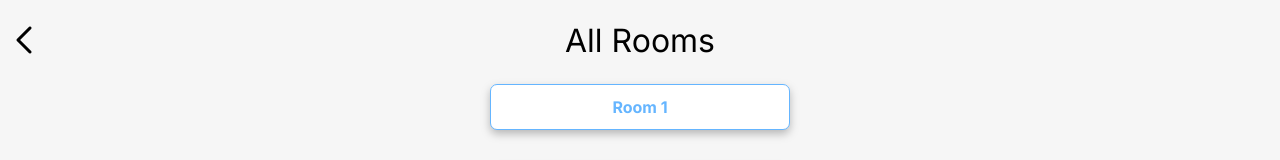
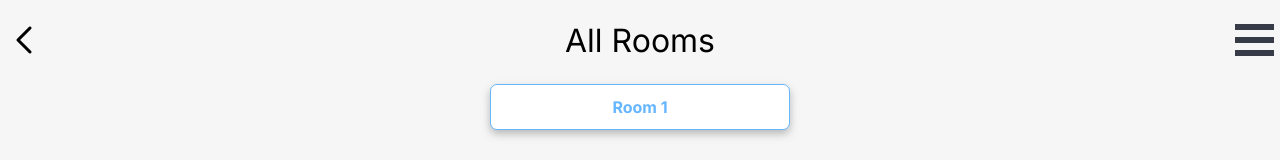
Before and after one commit to ben-me/capstone-project, a Next.js app: page /rooms in a window 1280 px wide. Shown: the top 160 px of the page. Built offline with nearby package versions, Linux system fonts and the light colour scheme.

Commit message:
import component in pages

```diff
--- a/components/Header.js
+++ b/components/Header.js
@@ -6,6 +6,8 @@ export default function Header({ title }) {
 
 const Headline = styled.h1`
   text-align: center;
+  margin-top: 0;
+  padding-top: 1.3rem;
   margin-bottom: 1.5rem;
   font-weight: 400;
 `;
--- a/pages/rooms.js
+++ b/pages/rooms.js
@@ -3,6 +3,7 @@ import { getAllRooms } from '../services/roomService';
 import styled from 'styled-components';
 import BackButton from '../components/BackButton';
 import Header from '../components/Header';
+import BurgerMenu from '../components/BurgerMenu';
 
 export async function getStaticProps() {
   const rooms = await getAllRooms();
@@ -16,6 +17,7 @@ export async function getStaticProps() {
 export default function Rooms({ rooms }) {
   return (
     <>
+      <BurgerMenu />
       <BackButton page={'/'} />
       <Header title={'All Rooms'} />
       <RoomList>
--- a/pages/rooms/[roomId].js
+++ b/pages/rooms/[roomId].js
@@ -8,6 +8,7 @@ import DeskInfoBox from '../../components/DeskInfoBox';
 import { getAllRooms, getRoomById } from '../../services/roomService';
 import ReserveDeskForm from '../../components/ReserveDeskForm';
 import useSWR, { SWRConfig } from 'swr';
+import BurgerMenu from '../../components/BurgerMenu';
 
 export async function getStaticPaths() {
   const allRooms = await getAllRooms();
@@ -69,6 +70,7 @@ export default function RoomPage({ roomDetails }) {
     <>
       <SWRConfig>
         <BackButton page={'/rooms'} />
+        <BurgerMenu />
         <Header title={roomDetails.name} />
         <Calendar onChangeDate={changeDate} stateDate={selectedDate} />
         <DeskList>
```
